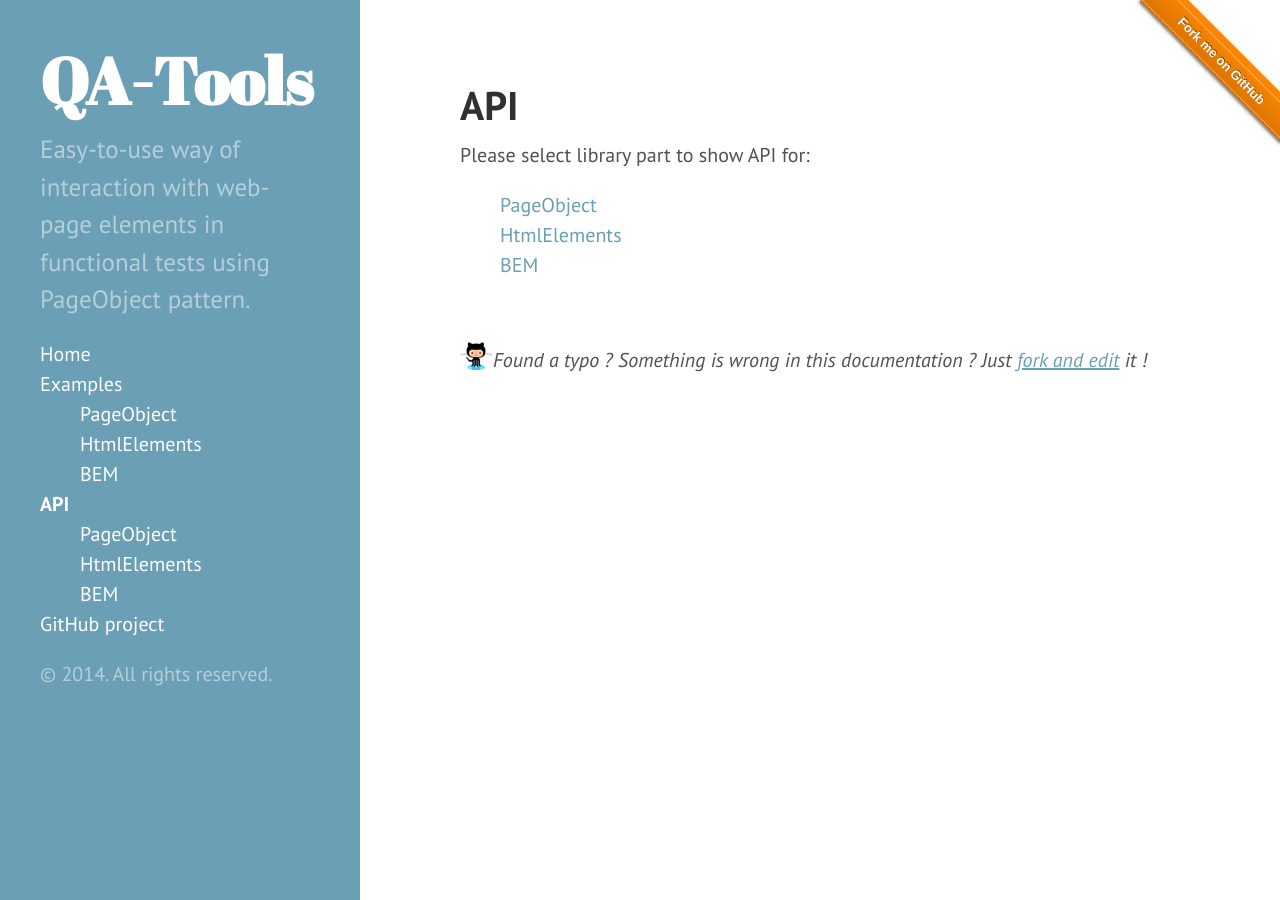
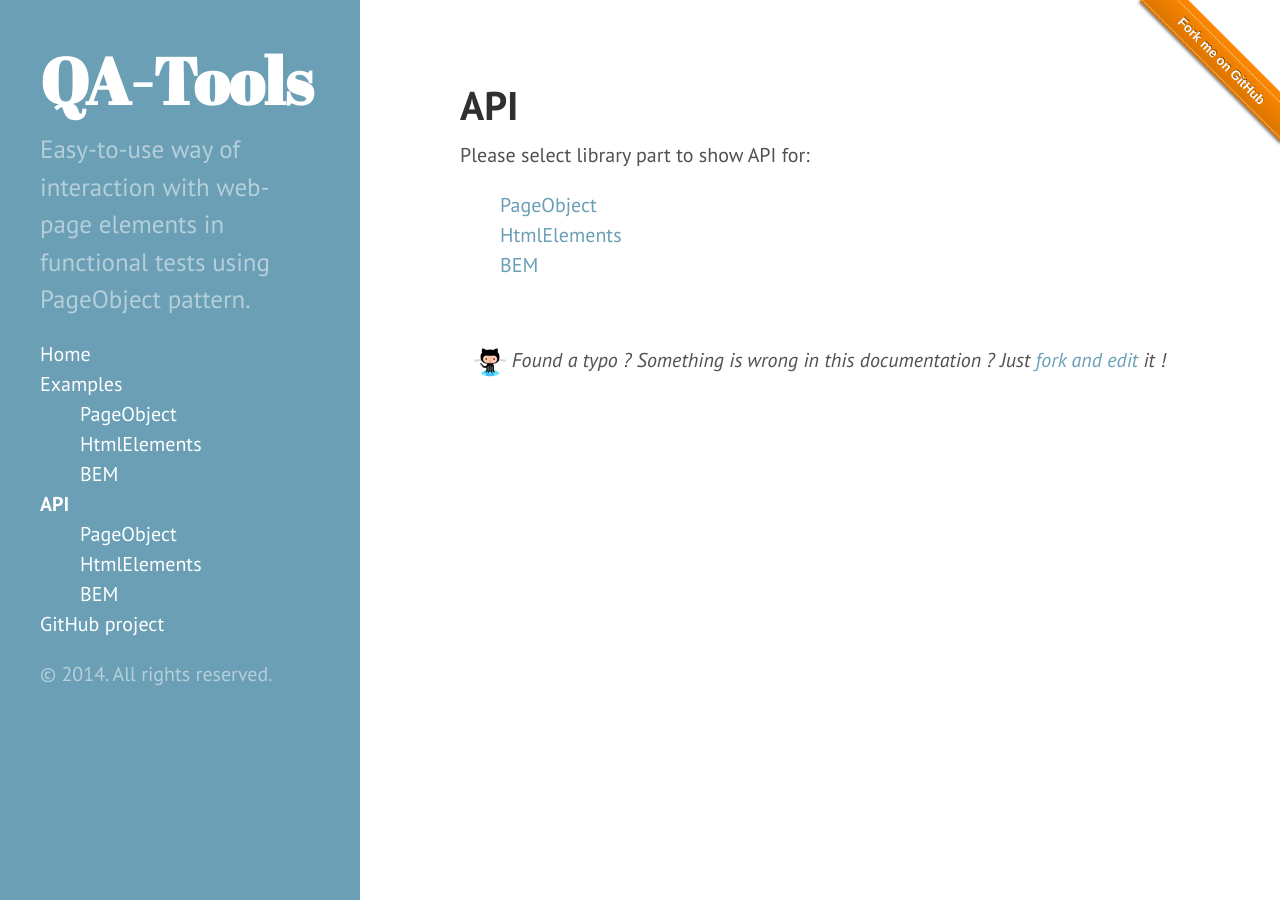
Before and after one commit to qa-tools/qa-tools, a Jekyll site: the page built from api/index.md, in a window 1280 px wide. Built offline with Jekyll 4.4.1, drawn with Linux system fonts in a browser that asks for light colours; Markdown is read by kramdown in place of the engine named in the settings.

Commit message:
Making "Fork & Edit" block responsive (thanks @evangelion1204)

```diff
--- a/_layouts/page.html
+++ b/_layouts/page.html
@@ -8,6 +8,7 @@ layout: default
 
   {% if page.gh-file %}
     <p class="fork_and_edit">
+      <i class="github_icon"></i>
       Found a typo ? Something is wrong in this documentation ? Just <a
             href="https://github.com/aik099/qa-tools/edit/gh-pages/{{ page.gh-file }}">fork
 
--- a/public/css/hyde.css
+++ b/public/css/hyde.css
@@ -255,15 +255,16 @@ a.sidebar-nav-item:focus {
 /* Fork and Edit in Footer */
 
 .fork_and_edit {
-    text-align: center;
-    font-style: italic;
-    background: transparent url(../github.gif) no-repeat 0 0;
-    height: 30px;
-    margin: 60px auto 0;
-    padding-top: 5px;
-    width: 720px;
+  text-align: center;
+  font-style: italic;
+  margin: 60px auto 0;
+  padding-top: 5px;
 }
 
-.fork_and_edit a {
-    text-decoration: underline;
+.github_icon {
+  background: transparent url(../github.gif) no-repeat 0 0;
+  display: inline-block;
+  height: 32px;
+  width: 32px;
+  vertical-align: middle;
 }
```
